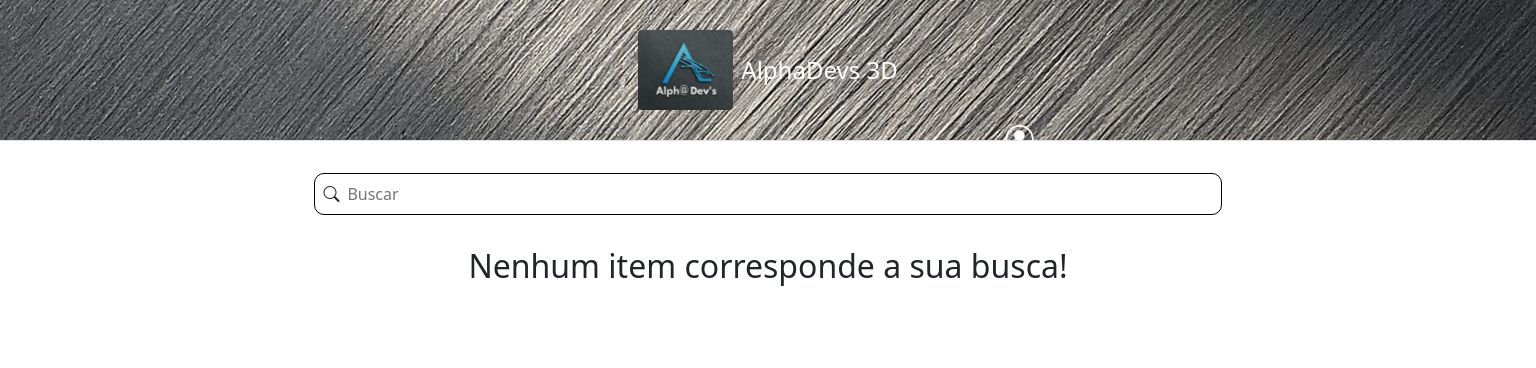
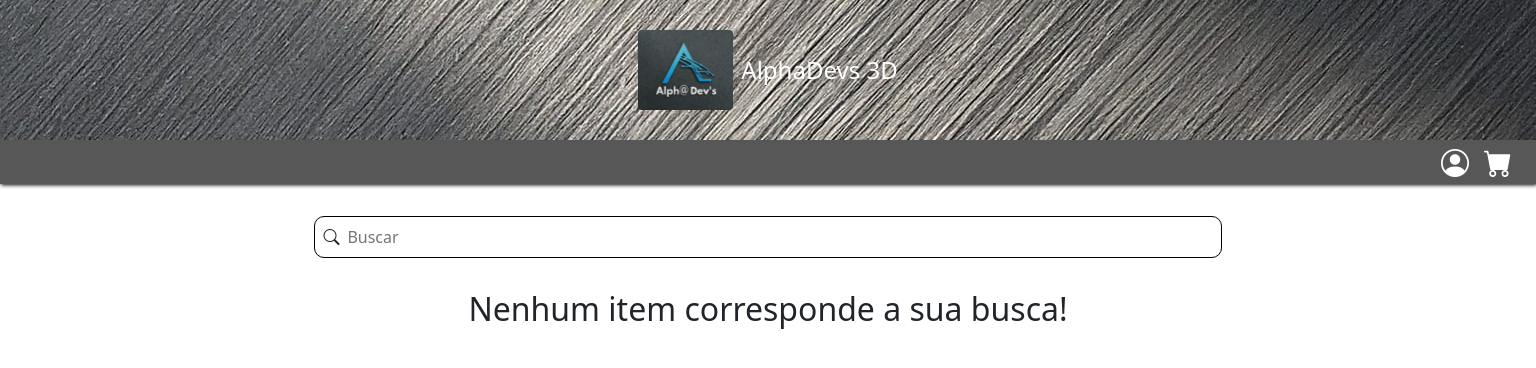
Before and after one commit to Gustavodeoliveiraa/alphadevs, a Django app: page / in a window 1536 px wide. Shown: the top 368 px of the page. Run offline with Django 5.2, Linux system fonts and the light colour scheme; the visitor is signed in with stand-in values (Sample User, id 1); data that the repository does not hold is empty; some libraries are stand-ins or nearby versions.

Commit message:
style: changed the container of categories

```diff
--- a/product/static/products/css/style.css
+++ b/product/static/products/css/style.css
@@ -34,6 +34,17 @@ a {
     background-position: center;
     min-height: 140px;
     position: relative;
+}
+
+.bg-gray {
+    height: 44px;
+    top: 140px;
+    background-color: var(--color-category);
+    z-index: -1;
+}
+
+.shadow-category {
+    box-shadow: 1px 1px 4px 0px black;
 }
 
 .logo {
@@ -75,6 +86,7 @@ a {
     scrollbar-width: auto;
     overflow: scroll;
     white-space: nowrap;
+    border-bottom: 0;
 }
 
 .nav-category::-webkit-scrollbar {
@@ -311,12 +323,40 @@ a {
 
     /* nav PC */
 
+
+    .container-category {
+        background-color: var(--color-category);
+        overflow-y: visible;
+    }
+
+    .nav-category {
+        margin-right: 115px !important;
+        height: 44px !important;
+
+    }
+
+    .log-and-cart-pc {
+        background-color: var(--color-category);
+    }
+
     .dropend {
-        margin-left: 510px;
+        right: 0;
+    }
+
+    .dropdown {
+    }
+    .dropdown-toggle  {
+        border: 0;
+        margin: 0 !important;
+
     }
 
     .dropdown-toggle::after {
         border: none !important;
+    }
+
+    .bi-cart-fill {
+        cursor: pointer;
     }
     /* nav */
 
--- a/product/templates/components/nav.html
+++ b/product/templates/components/nav.html
@@ -70,8 +70,13 @@
     </div>
 </div>
 </div>
-<div class="overflow-auto overflow-visible">
-    <ul class="nav nav-tabs nav-category d-flex flex-nowrap justify-content-xxl-center align-items-center">
+
+<div class="bg-gray position-fixed w-100">
+    {% comment %} just the gray background for div of categories {% endcomment %}
+</div>
+
+<div class="overflow-auto overflow-visible text-white shadow-category">
+    <ul class="nav nav-tabs nav-category d-flex flex-nowrap justify-content-xxl-center align-items-center text-white pe-2">
         {% for category in categories %}
             <li class="nav-item hover-category">
                 <form method="get" action="{% url 'products:list' %}" class="nav-link text-white category-form">
@@ -80,7 +85,9 @@
                 </form>
             </li>
         {% endfor %}
-        <div class="btn-group dropend d-none d-xxl-flex position-absolute">
+        <div class="btn-group dropend d-none d-xxl-flex position-fixed log-and-cart-pc m-0  ps-4 pe-4 pb-0 pt-0 justify-content-center align-item-center gap-2">
+            {% if not user.is_authenticated %}
+
                 <button type="button" class="btn text-white dropdown-toggle m-0 p-0 b-0 d-flex align-item-center justify-content-center fs-3 mb-1" data-bs-toggle="dropdown" aria-expanded="false">
                     <i class="bi bi-person-circle "></i>
                 </button>
@@ -88,6 +95,16 @@
                 <li><a class="dropdown-item" href="{% url "account:register" %}">Registrar-se</a></li>
                 <li><a class="dropdown-item" data-bs-toggle="modal" data-bs-target="#exampleModal" href="{% url "account:login" %}">Entrar</a></li>
                 </ul>
+            {% else %}
+                <button type="button" class="btn text-white dropdown-toggle m-0 p-0 b-0 d-flex align-item-center justify-content-center fs-3 mb-1" data-bs-toggle="dropdown" aria-expanded="false">
+                    <i class="bi bi-person-circle "></i>
+                </button>
+                <ul class="dropdown-menu">
+                <li><a class="dropdown-item" href="">Sair</a></li>
+                </ul>
+            {% endif %}
+            <a href="" class="text-white"><i class="bi bi-cart-fill fs-3"></i></a>
+
         </div>
     </ul>
 </div>
```
Lines whose indentation alone changed are shown as unchanged.
